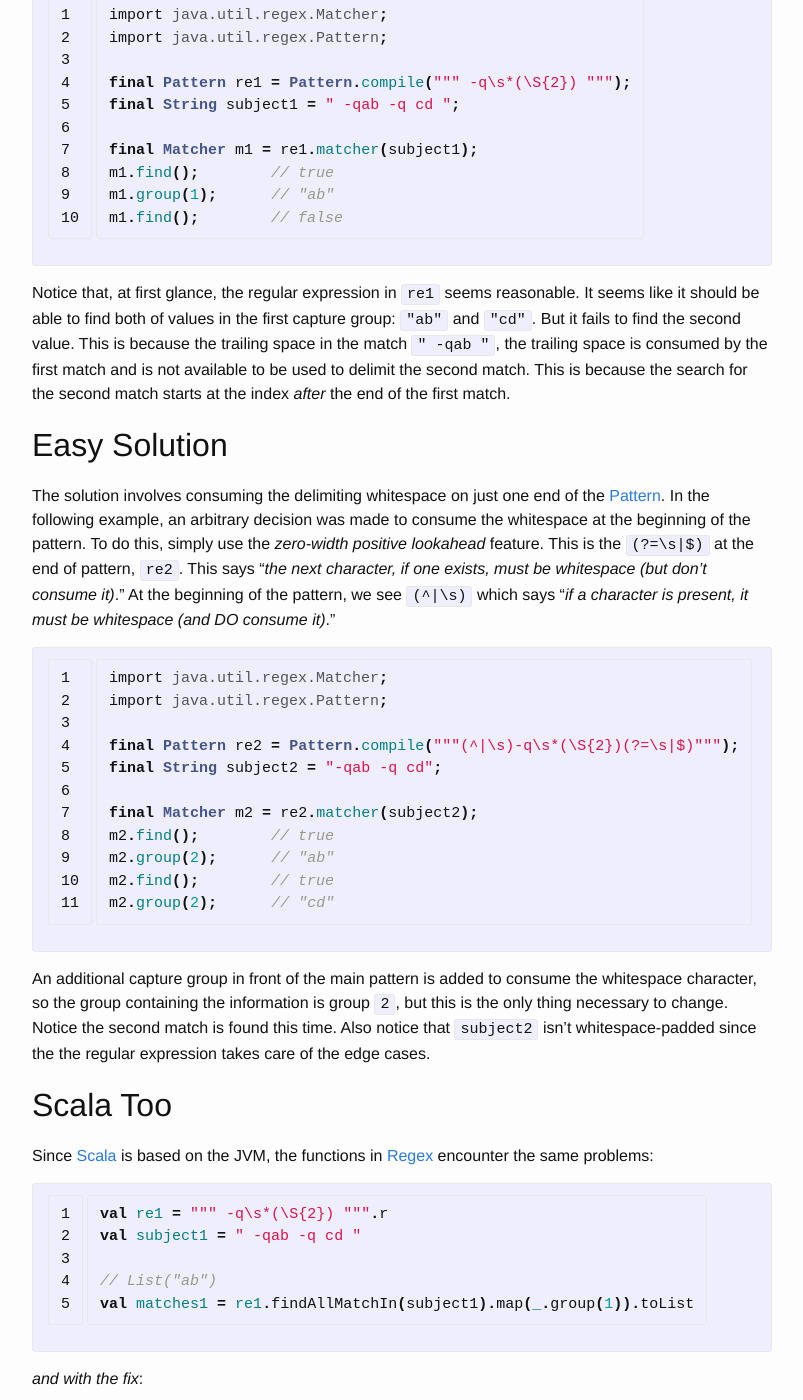
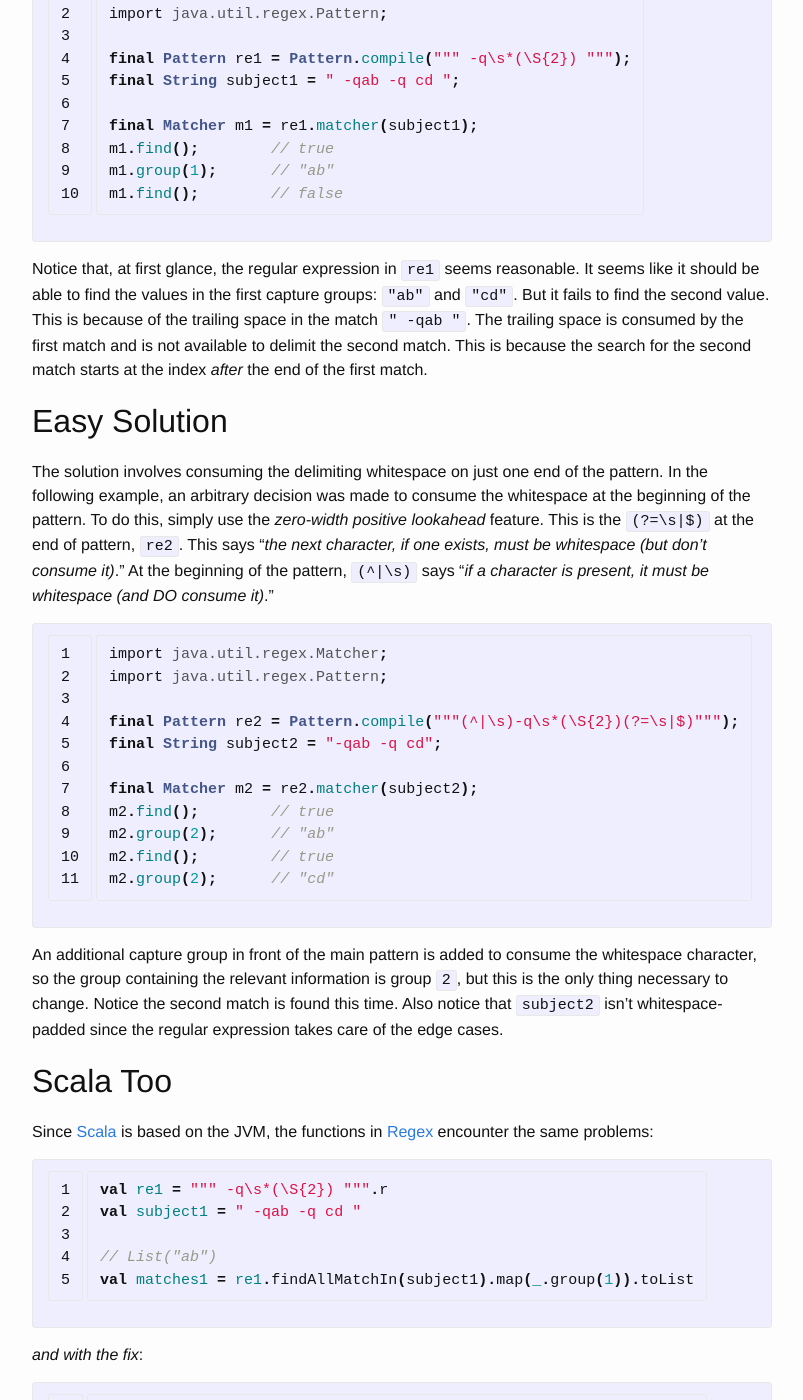
Before and after one commit to deaktator/deaktator.github.io, a Jekyll site: the page built from _posts/2017-10-09-regex-padding.md, in a window 1280 px wide and 1400 px high, scrolled down 429 px. Shown: the whole window, without its empty margins (238-1041 px from the left). Built offline with Jekyll 4.4.1, drawn with Linux system fonts in a browser that asks for light colours; some of the changed text lies outside the part shown.

Commit message:
fixed some issues.

```diff
--- a/_posts/2017-10-09-regex-padding.md
+++ b/_posts/2017-10-09-regex-padding.md
@@ -29,21 +30,20 @@
 {% endhighlight %}
 
 Notice that, at first glance, the regular expression in `re1` seems reasonable.  It seems like it should be
-able to find both of values in the first capture group: `"ab"` and `"cd"`.  But it fails to find the second
-value.  This is because the trailing space in the match `" -qab "`, the trailing space is consumed by the
-first match and is not available to be used to delimit the second match.  This is because the search for
+able to find the values in the first capture groups: `"ab"` and `"cd"`.  But it fails to find the second
+value.  This is because of the trailing space in the match `" -qab "`.  The trailing space is consumed by
+the first match and is not available to delimit the second match.  This is because the search for
 the second match starts at the index *after* the end of the first match.
 
 
 ## Easy Solution
 
-The solution involves consuming the delimiting whitespace on just one end of the
-[Pattern](https://docs.oracle.com/javase/7/docs/api/java/util/regex/Pattern.html).  In the following
+The solution involves consuming the delimiting whitespace on just one end of the pattern.  In the following
 example, an arbitrary decision was made to consume the whitespace at the beginning of the pattern.  To do
 this, simply use the *zero-width positive lookahead* feature.  This is the `(?=\s|$)` at the end of
 pattern, `re2`.  This says "*the next character, if one exists, must be whitespace (but don't consume it)*."
-At the beginning of the pattern, we see `(^|\s)` which says "*if a character is present, it must be
-whitespace (and DO consume it)*."
+At the beginning of the pattern, `(^|\s)` says "*if a character is present, it must be whitespace
+(and DO consume it)*."
 
 {% highlight java linenos %}
 import java.util.regex.Matcher;
@@ -60,8 +60,8 @@
 {% endhighlight %}
 
 An additional capture group in front of the main pattern is added to consume the whitespace character, so
-the group containing the information is group `2`, but this is the only thing necessary to change.  Notice
-the second match is found this time.  Also notice that `subject2` isn't whitespace-padded since the the
+the group containing the relevant information is group `2`, but this is the only thing necessary to change.
+Notice the second match is found this time.  Also notice that `subject2` isn't whitespace-padded since the
 regular expression takes care of the edge cases.
 
 ## Scala Too
@@ -87,6 +87,17 @@
 val matches2 = re2.findAllMatchIn(subject2).map(_.group(2)).toList
 {% endhighlight %}
 
+## Deleting the Matches
+
+The matches can also safely be deleted without replacing with whitespace.  For instance:
+
+{% highlight scala linenos %}
+val re2 = """(^|\s)-q\s*(\S{2})(?=\s|$)""".r
+val subject2 = "-qab -q cd"
+val res = re2.replaceAllIn(subject2, "")
+assert( res == "" )
+{% endhighlight %}
+
 
 ## Summary
 
```
Also changed, not shown: other parts of _posts/2017-10-09-regex-padding.md (+4 -3 lines).
